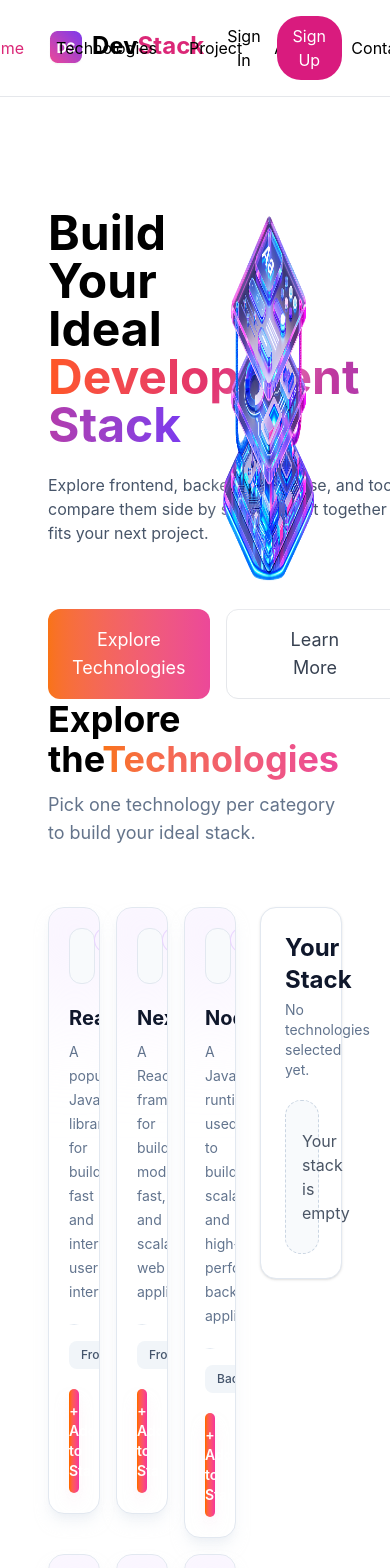
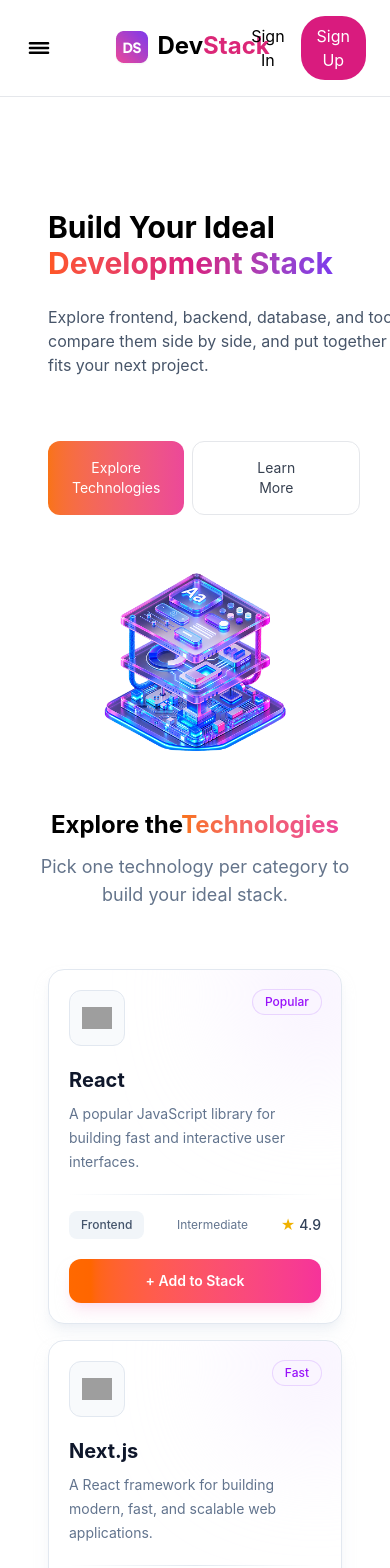
Before and after one commit to SobojCoder/Dev-Stack-Builder-Website, a React (Vite) app: page / in a window 390 px wide. Shown: the top 1568 px of the page. Built offline with nearby package versions, Linux system fonts and the light colour scheme; grey boxes are pictures that could not be loaded.

Commit message:
responsive complete

```diff
--- a/src/App.tsx
+++ b/src/App.tsx
@@ -3,10 +3,19 @@
 import Nav from "./Components/Nav/Nav";
 import Technologies from "./Components/Technologies/Technologies";
 import type { TechnologiesType } from "./TechnologiesType";
+import Footer from "./Components/Footer/Footer";
 
 const technologiesPromise = async (): Promise<TechnologiesType[]> => {
-  const res = await fetch("/public/data.json");
-  const data = await res.json();
+  const res = await fetch("/data.json");
+
+  console.log("Status:", res.status);
+  console.log("URL:", res.url);
+  console.log("Content-Type:", res.headers.get("content-type"));
+
+  const text = await res.text();
+  console.log("Response:", text);
+
+  const data = JSON.parse(text);
   return data;
 };
 
@@ -30,6 +39,7 @@
           technologiesPromise={technologiesPromise()}
         />
       </Suspense>
+        <Footer />
     </>
   );
 }
--- a/src/Components/Bannar/Bannar.tsx
+++ b/src/Components/Bannar/Bannar.tsx
@@ -1,11 +1,10 @@
-import React from "react";
 import banner from "../../assets/banner-stack.png";
 const Bannar = () => {
   return (
-    <div className="grid grid-cols-2 container mx-auto px-12 ">
+    <div className="lg:grid grid-cols-2 container mx-auto px-12 ">
       {/* information section */}
       <div className=" mt-28">
-        <h1 className="text-5xl font-bold ">
+        <h1 className=" text-3xl lg:text-5xl font-bold ">
           Build Your Ideal <br />
           <span className="bg-linear-to-r from-[#FF5722] via-[#D81B7E] to-[#7C3AED] bg-clip-text text-transparent">
             Development Stack
@@ -15,13 +14,13 @@
           Explore frontend, backend, database, and tooling options, compare them
           side by side, and put together the stack that fits your next project.
         </p>
-        <div className="flex gap-4 mt-16">
-          <button className="text-[#ffffff] text-lg px-6 py-4 rounded-xl bg-linear-to-r from-[#F97316] to-[#EC4899]">Explore Technologies</button>
-          <button className="text-lg border px-16 py-4 rounded-xl border-[#E5E7EB] text-[#374151]">Learn More</button>
+        <div className="flex gap-2 lg:gap-4 mt-16">
+          <button className="text-[#ffffff] text-sm lg:text-lg px-6 py-4 rounded-xl bg-linear-to-r from-[#F97316] to-[#EC4899]">Explore Technologies</button>
+          <button className="text-sm lg:text-lg border px-16 py-4 rounded-xl border-[#E5E7EB] text-[#374151]">Learn More</button>
         </div>
       </div>
       {/* image section */}
-      <div className="flex justify-end">
+      <div className="lg:flex justify-end">
         <img src={banner} alt="" />
       </div>
     </div>
--- a/src/Components/Footer/Footer.tsx
+++ b/src/Components/Footer/Footer.tsx
@@ -1,4 +1,3 @@
-import React from "react";
 import logo from "../../assets/logo.png";
 import { AiOutlineCopyright } from "react-icons/ai";
 
@@ -6,9 +5,9 @@
   return (
     <footer>
       <div className="border-t border-[#E8E8E8]" />
-      <div className="mt-20 container mx-auto px-12 grid grid-cols-5 gap-4">
-        <div className="col-span-2">
-          <div className="col-span-1 flex justify-items-start gap-2 mb-4">
+      <div className="mt-20 container mx-auto px-6 lg:px-12 lg:grid grid-cols-5 gap-4">
+        <div className="col-span-2 text-center lg:text-start">
+          <div className="col-span-1 flex justify-center lg:justify-start gap-2 mb-4">
             <img src={logo} alt="logo" />
             <h2 className="text-2xl font-bold">
               Dev<span className="text-[#DB2777]">Stack</span>
@@ -20,7 +19,7 @@
           </p>
           {/* social link */}
           <div className="my-8">
-            <ul className="flex justify-start gap-6">
+            <ul className="flex justify-center lg:justify-start gap-6">
               <a href="">
                 <li className="text-[#2f3a48]">GITHUB</li>
               </a>
@@ -33,7 +32,7 @@
             </ul>
           </div>
         </div>
-        <div className="col-span-3 grid grid-cols-3">
+        <div className="col-span-3 hidden lg:grid grid-cols-3">
           <div>
             <h4 className="text-lg mb-3 font-semibold">PRODUCT</h4>
             <ul>
--- a/src/Components/Nav/Nav.tsx
+++ b/src/Components/Nav/Nav.tsx
@@ -1,18 +1,19 @@
-import React from "react";
+import { IoReorderThree } from "react-icons/io5";
 import logo from "../../assets/logo.png";
 
 const Nav = () => {
   return (
     <nav className="py-4 border-b border-gray-200">
-      <div className="container mx-auto px-12 grid grid-cols-4 gap-4 items-center">
+      <div className="container mx-auto px-6 lg:px-12 grid grid-cols-4 gap-4 items-center">
+      <IoReorderThree className="lg:hidden block text-3xl cursor-pointer" />
         {/* logo section */}
         <div className="col-span-1 flex justify-items-start gap-2">
           <img src={logo} alt="logo" />
           <h2 className="text-2xl font-bold">Dev<span className="text-[#DB2777]">Stack</span></h2>
         </div>
         {/* menu section */}
-        <div className="col-span-2">
-          <ul className="flex justify-center items-center gap-8">
+        <div className="lg:col-span-2">
+          <ul className="hidden lg:flex justify-center items-center gap-8">
             <a className="text-[#DB2777]" href="">
               <li>Home</li>
             </a>
@@ -33,7 +34,7 @@
         {/* login section */}
         <div className="col-span-1 flex justify-end gap-4">
           <button className="cursor-pointer">Sign In</button>
-          <button className="bg-[#D91B7E] rounded-3xl text-[#ffff] py-2 px-4 cursor-pointer">Sign Up</button>
+          <button className="bg-[#D91B7E] rounded-3xl text-[#ffff] text-center py-2 px-4 cursor-pointer">Sign Up</button>
         </div>
       </div>
     </nav>
--- a/src/Components/Technologies/SelectedTechnologiesCard.tsx
+++ b/src/Components/Technologies/SelectedTechnologiesCard.tsx
@@ -31,7 +31,7 @@
       className="flex gap-2 justify-between items-center border-2 border-gray-200 rounded-3xl px-3 py-2 text-center"
     >
       <div className="flex gap-2">
-        <img src={technology.icon} alt="" className="w-[40px] h-[60px]" />
+        <img src={technology.icon} alt="" className="w-10 h-15" />
         <div>
           <h3 className="text-xl font-semibold">{technology.name}</h3>
           <p className="text-slate-500">{technology.category}</p>
--- a/src/Components/Technologies/StackCard.tsx
+++ b/src/Components/Technologies/StackCard.tsx
@@ -38,7 +38,7 @@
         </div>
 
         {/* Empty State */}
-        <div className="flex flex-col  rounded-2xl border border-dashed border-slate-300 bg-slate-50 px-4 py-2 ">
+        <div className=" flex flex-col  rounded-2xl border border-dashed border-slate-300 bg-slate-50 px-4 py-2 ">
           <div className="grid grid-cols-1 gap-7 px-0 py-1">
             {selectedTechnologies.length === 0 && (
               <p className="text-gray-600 text-center py-4">
--- a/src/Components/Technologies/Technologies.tsx
+++ b/src/Components/Technologies/Technologies.tsx
@@ -2,7 +2,6 @@
 import type { TechnologiesType } from "../../TechnologiesType";
 import TechnologiesCard from "./TechnologiesCard/TechnologiesCard";
 import StackCard from "./StackCard";
-import Footer from "../Footer/Footer";
 interface technologiesProps {
   technologiesPromise: Promise<TechnologiesType[]>;
   technologiesCount: number;
@@ -23,8 +22,8 @@
 
   return (
     <div>
-      <div className="container mx-auto px-12">
-        <h1 className="text-4xl font-bold">
+      <div className=" container mx-auto px-6 lg:px-12 text-2xl text-center lg:text-start">
+        <h1 className=" lg:text-4xl font-bold">
           Explore the
           <span className="bg-linear-to-r from-[#F97316]  to-[#EC4899] bg-clip-text text-transparent">
             Technologies
@@ -35,10 +34,10 @@
         </p>
       </div>
       {/* card */}
-      <div className="grid grid-cols-6 gap-6 container mx-auto px-12 mt-12 ">
+      <div className="lg:grid grid-cols-6 gap-6 container mx-auto px-12 mt-12 ">
         <div className="col-span-4">
           {/* technology card */}
-          <div className="grid grid-cols-3 gap-4">
+          <div className="grid grid-cols-1 sm:grid-cols-2 xl:grid-cols-3 gap-4">
             {technologies.map((technology: TechnologiesType) => {
               return (
                 <TechnologiesCard
@@ -64,9 +63,7 @@
         </div>
       </div>
       <div className="divider" />
-      <footer>
-        <Footer />
-      </footer>
+
     </div>
   );
 };
--- a/src/Components/Technologies/TechnologiesCard/TechnologiesCard.tsx
+++ b/src/Components/Technologies/TechnologiesCard/TechnologiesCard.tsx
@@ -50,12 +50,12 @@
           </h3>
 
           {/* Description */}
-          <p className="mb-5 min-h-[60px] text-sm leading-6 text-slate-500">
+          <p className="mb-5 min-h-15 text-sm leading-6 text-slate-500">
             {technology.description}
           </p>
 
           {/* Divider */}
-          <div className="mb-4 h-px bg-gradient-to-r from-transparent via-slate-200 to-transparent" />
+          <div className="mb-4 h-px bg-linear-to-r from-transparent via-slate-200 to-transparent" />
 
           {/* Technology information */}
           <div className="mb-5 flex items-center justify-between gap-2">
```
